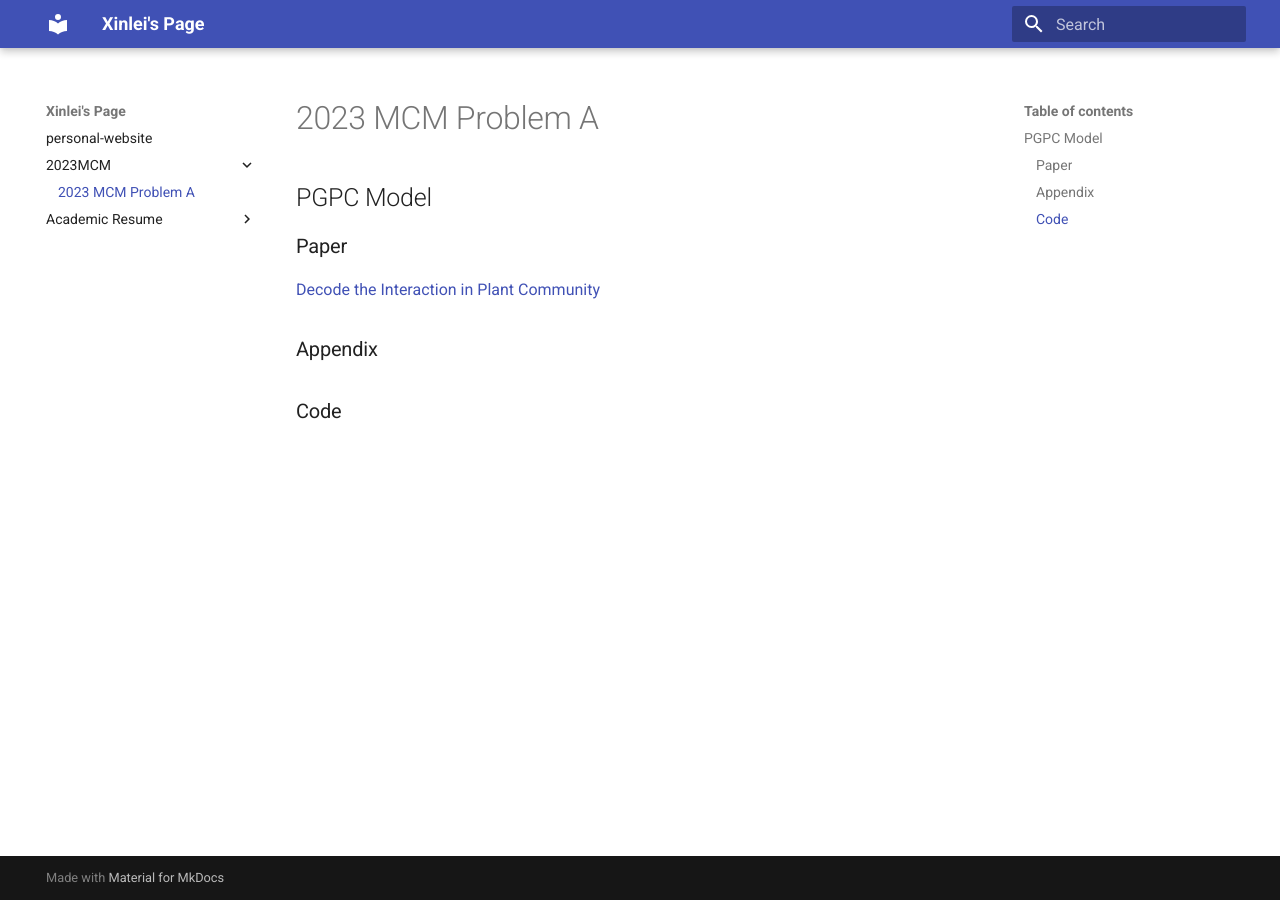
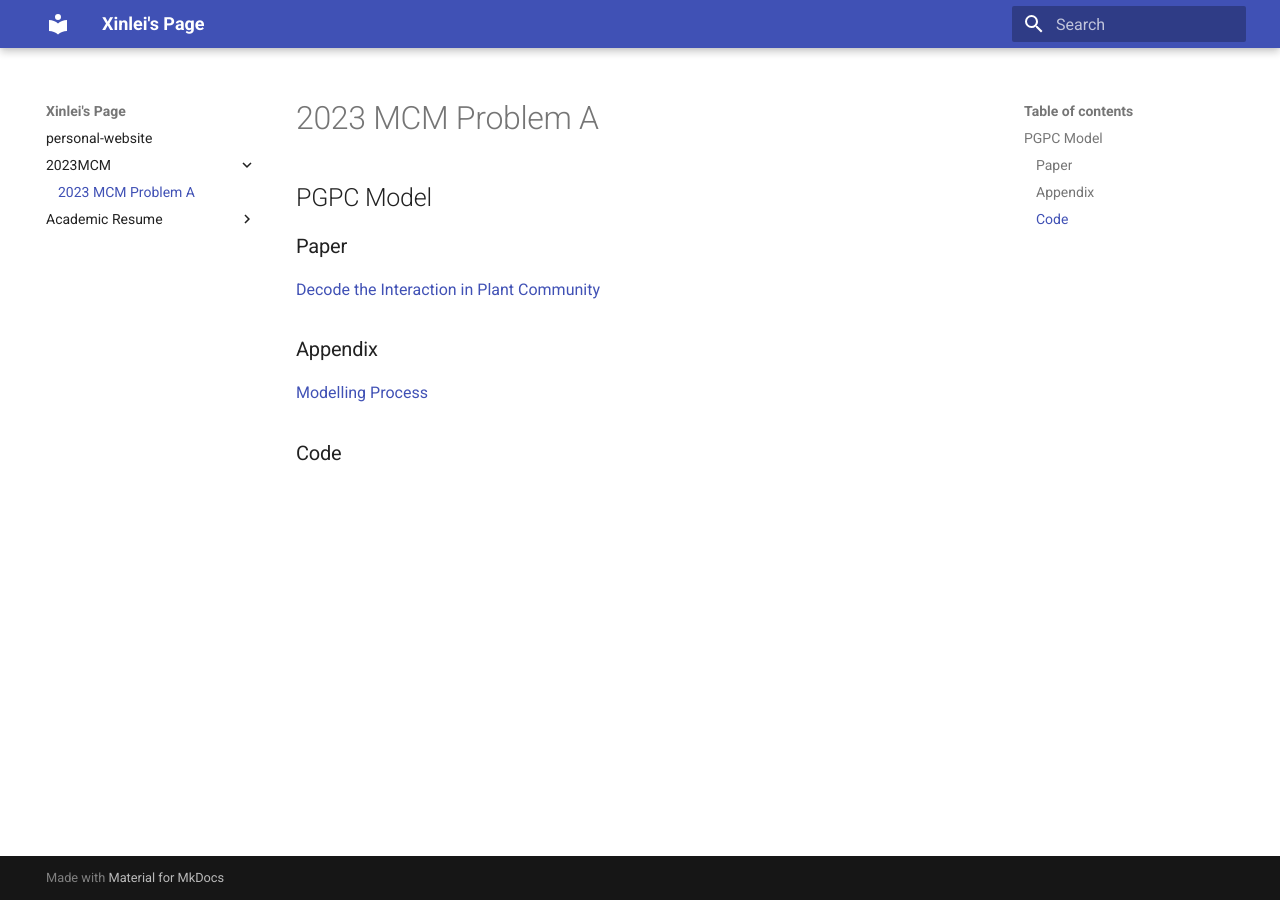
Before and after one commit to GuanQinG-GitHub/personal-website, an MkDocs documentation site: the page built from docs/2023MCM/2023MCM.md, in a window 1280 px wide. Built offline with MkDocs 1.6.1 and Material for MkDocs 9.7.7, drawn with Linux system fonts in a browser that asks for light colours.

Commit message:
Update 2023MCM.md

```diff
--- a/docs/2023MCM/2023MCM.md
+++ b/docs/2023MCM/2023MCM.md
@@ -3,5 +3,5 @@
 ### Paper
 [Decode the Interaction in Plant Community](./Files/PGPC.pdf)
 ### Appendix
-
+[Modelling Process](./Files/Modelling_process.pdf)
 ### Code
```
